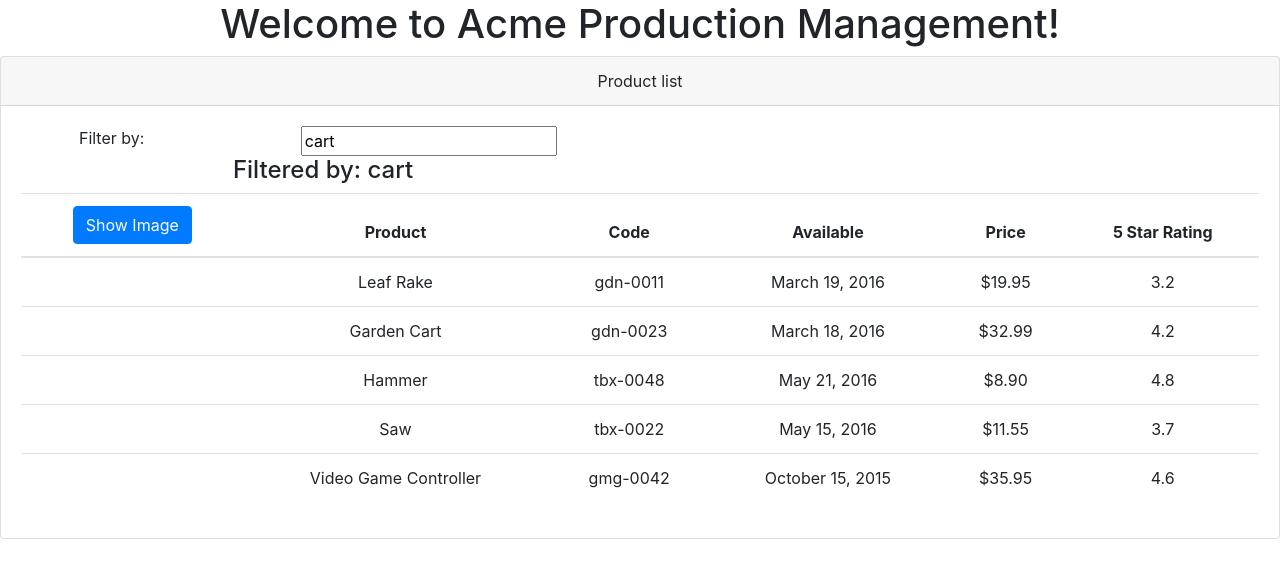
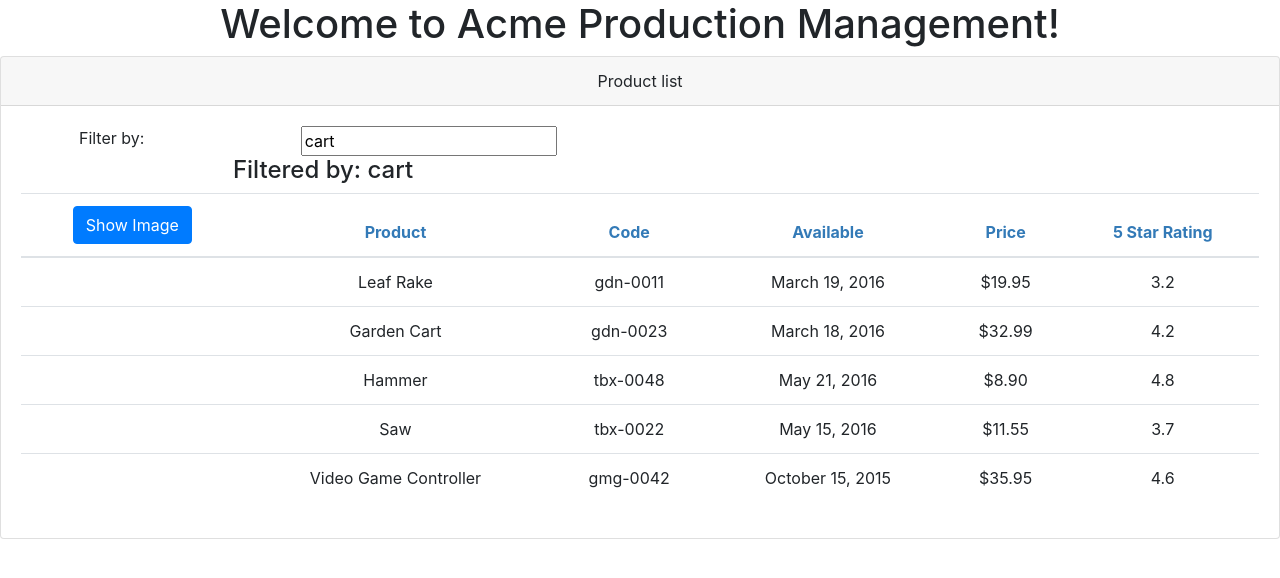
Before and after one commit to onyxolu/AngularPractice, an Angular app: page / in a window 1280 px wide. Shown: the top 578 px of the page. Built offline with nearby package versions, Linux system fonts and the light colour scheme.

Commit message:
added the pipeline

```diff
--- /dev/null
+++ b/src/app/products/product-list.component.css
@@ -0,0 +1,3 @@
+thead {
+    color: #337AB7;
+}
--- a/src/app/products/product-list.component.ts
+++ b/src/app/products/product-list.component.ts
@@ -1,17 +1,19 @@
-import {Component} from '@angular/core';
+import {Component, OnInit} from '@angular/core';
+import { IProduct } from './product';
 
 @Component({
     selector: 'pm-products',
-    templateUrl: './product-list.component.html'
+    templateUrl: './product-list.component.html',
+    styleUrls: ['./product-list.component.css']
 })
 
-export class ProductListComponent{
+export class ProductListComponent implements OnInit{
     pageTitle: string = 'Product list';
     imageWidth: number = 50;
     imageMargin: number = 2;
     showImage: boolean = false;
     listFilter: string = 'cart';
-    products: any[] = [
+    products: IProduct[] = [
         {
             "productId": 1,
             "productName": "Leaf Rake",
@@ -20,7 +22,7 @@ export class ProductListComponent{
             "description": "Leaf rake with 48-inch wooden handle.",
             "price": 19.95,
             "starRating": 3.2,
-            "imageUrl": "https://openclipart.org/image/300px/svg_to_png/26215/Anonymous_Leaf_Rake.png"
+            "imageUrl": "https://openclipart.org/image/300px/svg_to_png/26215/Anonymous_Leaf_Rake.png",
           },
           {
             "productId": 2,
@@ -67,4 +69,7 @@ export class ProductListComponent{
     toggleImage(): void {
         this.showImage = !this.showImage;
     }
+    ngOnInit(): void {
+        console.log('On Init');
+    }
 }
```
Also changed, not shown: src/app/shared/convert-to-spaces.pipe.ts (added, +13 -0 lines).
